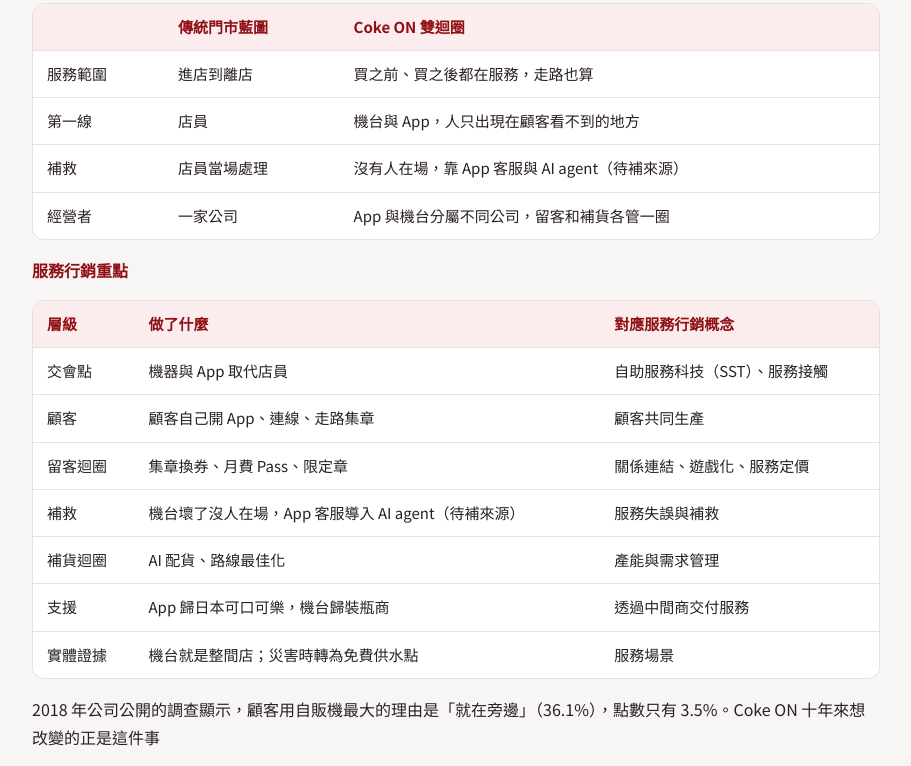
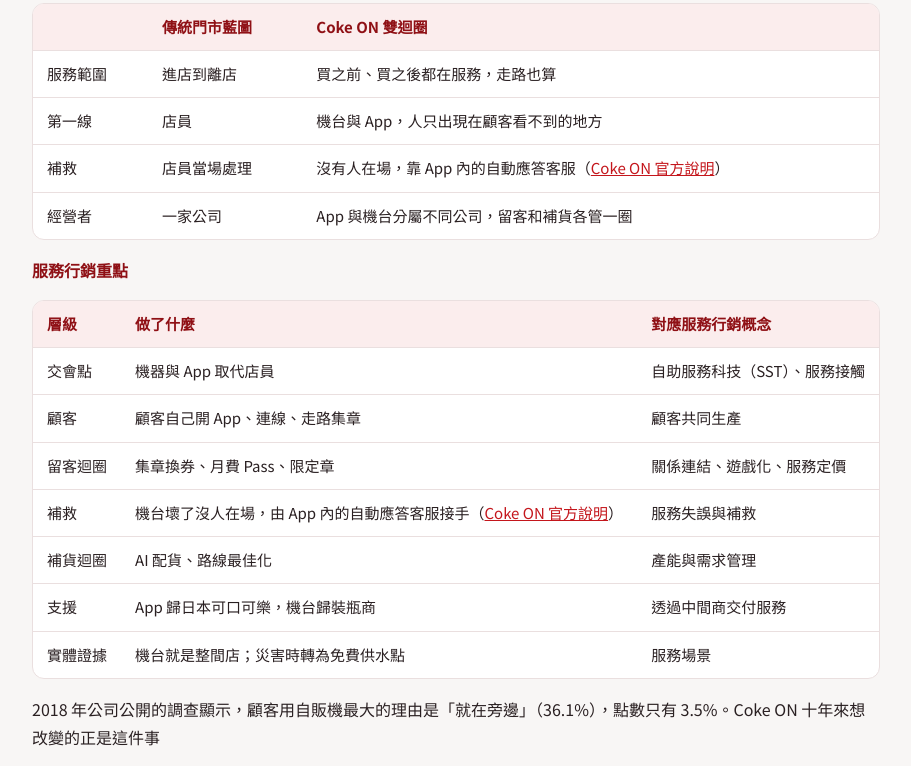
Before and after one commit to angieburningcoder/Service_Management_Final_Coke, a plain HTML site: page index.html in a window 1280 px wide. Shown: the part 2969-3735 px from the top of the page, without its empty margins (184-1095 px from the left). Drawn offline with Linux system fonts and the light colour scheme.

Commit message:
AI agent 客服改為官方的 App 自動應答客服並附出處 (#2)
Claude-Session: https://claude.ai/code/session_015aq6VQv4Qh6YwsEYmbuAKv

Co-authored-by: Claude <noreply@anthropic.com>

```diff
--- a/index.html
+++ b/index.html
@@ -115,7 +115,7 @@ footer{color:var(--muted);font-size:13px;border-top:1px solid var(--line);paddin
 <div class="table-wrap"><table><thead><tr><th></th><th>傳統門市藍圖</th><th>Coke ON 雙迴圈</th></tr></thead><tbody>
 <tr><td class="nw">服務範圍</td><td>進店到離店</td><td>買之前、買之後都在服務，走路也算</td></tr>
 <tr><td class="nw">第一線</td><td>店員</td><td>機台與 App，人只出現在顧客看不到的地方</td></tr>
-<tr><td class="nw">補救</td><td>店員當場處理</td><td>沒有人在場，靠 App 客服與 AI agent（待補來源）</td></tr>
+<tr><td class="nw">補救</td><td>店員當場處理</td><td>沒有人在場，靠 App 內的自動應答客服（<a href="https://c.cocacola.co.jp/app/help/">Coke ON 官方說明</a>）</td></tr>
 <tr><td class="nw">經營者</td><td>一家公司</td><td>App 與機台分屬不同公司，留客和補貨各管一圈</td></tr>
 </tbody></table></div>
 <p><strong>服務行銷重點</strong></p>
@@ -123,7 +123,7 @@ footer{color:var(--muted);font-size:13px;border-top:1px solid var(--line);paddin
 <tr><td class="nw">交會點</td><td>機器與 App 取代店員</td><td>自助服務科技（SST）、服務接觸</td></tr>
 <tr><td class="nw">顧客</td><td>顧客自己開 App、連線、走路集章</td><td>顧客共同生產</td></tr>
 <tr><td class="nw">留客迴圈</td><td>集章換券、月費 Pass、限定章</td><td>關係連結、遊戲化、服務定價</td></tr>
-<tr><td class="nw">補救</td><td>機台壞了沒人在場，App 客服導入 AI agent（待補來源）</td><td>服務失誤與補救</td></tr>
+<tr><td class="nw">補救</td><td>機台壞了沒人在場，由 App 內的自動應答客服接手（<a href="https://c.cocacola.co.jp/app/help/">Coke ON 官方說明</a>）</td><td>服務失誤與補救</td></tr>
 <tr><td class="nw">補貨迴圈</td><td>AI 配貨、路線最佳化</td><td>產能與需求管理</td></tr>
 <tr><td class="nw">支援</td><td>App 歸日本可口可樂，機台歸裝瓶商</td><td>透過中間商交付服務</td></tr>
 <tr><td class="nw">實體證據</td><td>機台就是整間店；災害時轉為免費供水點</td><td>服務場景</td></tr>
@@ -159,7 +159,7 @@ footer{color:var(--muted);font-size:13px;border-top:1px solid var(--line);paddin
 <tr><td class="nw">價格</td><td>漲價後銷量衝擊在預期內，獲利優先</td><td>東京 30 多歲女性：同樣的飲料，自販機最貴</td></tr>
 <tr><td class="nw">便利</td><td>機台是全年無休的消費者接觸點</td><td>價格相同時，50.3% 選自販機、49.7% 選超商（<a href="https://zaikei.co.jp/releases/2856218/">ナビット 2025/1，n=1,000，偏主婦</a>）；價格一拉開就難說</td></tr>
 <tr><td class="nw">習慣</td><td>月費 Pass 每天 1 瓶（<a href="https://www.coca-cola.com/jp/ja/media-center/news-20210409-11-4">官方 2021/4/9</a>）</td><td>東京 20 多歲女性：改帶水壺上班，原本每天約花 500 日圓</td></tr>
-<tr><td class="nw">補救</td><td>客服導入 AI agent（待補來源）</td><td>2020 年 App 評論：機器不能用，有 App 又如何（待補截圖）</td></tr>
+<tr><td class="nw">補救</td><td>App 內有自動應答客服（<a href="https://c.cocacola.co.jp/app/help/">Coke ON 官方說明</a>）</td><td>2020 年 App 評論：機器不能用，有 App 又如何（待補截圖）</td></tr>
 </tbody></table></div>
 <p>同時對手正在撤退：ダイドー宣布移除 2 萬台，ポッカサッポロ出售自販機事業。CCBJH 副社長稱這是「最大的機會」</p>
 <p><strong>時間線</strong>：2016/4 Coke ON 上線 → 2018 走路集章 → 2021/4 月費訂閱 → 2025/8 公布 881 億減損 → 2025/10 可樂建議價 200 日圓 → 2026/3 十週年活動 → 2026/9 再漲 3.2–18.7%（可樂 220 日圓） → 自販機營收仍在下滑！</p>
```
